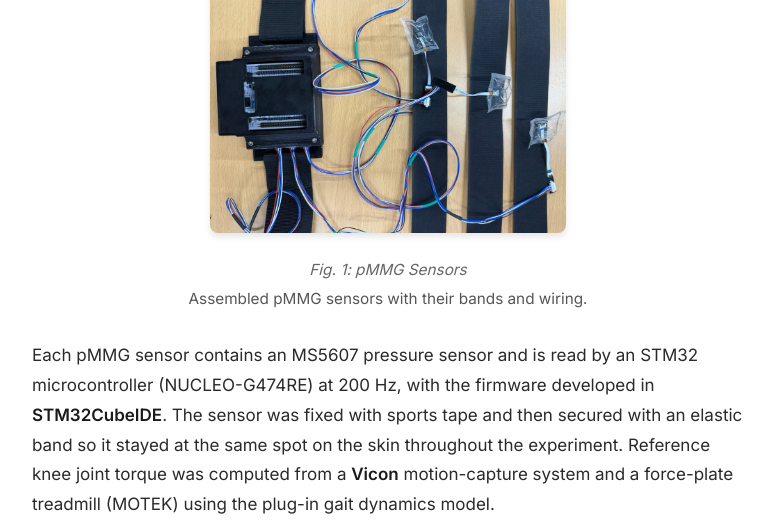
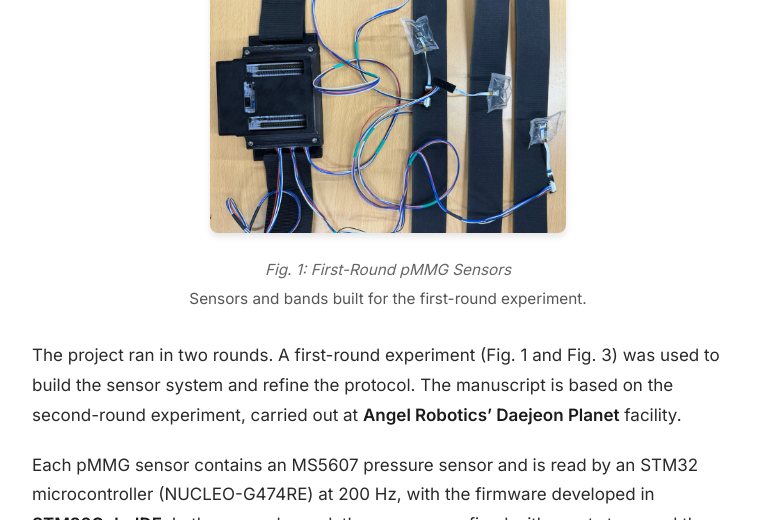
Before and after one commit to joonseokym/joonseokym.github.io, a Jekyll site: the page built from _posts/2024-12-02-pmmg-sensor.md, in a window 1280 px wide and 1400 px high, scrolled down 1143 px, cut to the strip 0-520 px from the top of the window. Shown: the whole strip, without its empty margins (252-1025 px from the left). Built offline with Jekyll 4.4.1, drawn with Linux system fonts in a browser that asks for light colours; some of the changed text lies outside the part shown.

Commit message:
content: clarify pMMG experiment rounds, fix TSA range, remove unverified claims
- pMMG post: first-round photos labeled, second round at Angel Robotics Daejeon Planet
- Twisted-String post: linear range corrected to ~51% per the research results
- Remove the 25% follower-engagement claim (site and CV)
- Remove personal Instagram link

Co-Authored-By: Claude Opus 5.5 <noreply@anthropic.com>

```diff
--- a/_config.yml
+++ b/_config.yml
@@ -63,7 +63,7 @@ resume_social_links:
   # resume_dribbble_url: "https://dribbble.com/jag"
   # resume_facebook_url:          "insert Facebook URL here"
   resume_linkedin_url: "https://www.linkedin.com/in/joonseokym/"
-  resume_instagram_url: "https://www.instagram.com/ssemiwest/"
+  # resume_instagram_url: "https://www.instagram.com/ssemiwest/"
   # resume_website_url: "http://joelglovier.com"
   # resume_medium_url: "https://medium.com/@jglovier"
 resume_print_social_links: true
--- a/_data/associations.yml
+++ b/_data/associations.yml
@@ -5,7 +5,7 @@
   logo_wide: true
   role: President (Official University Representative)
   year: Mar 2022 &mdash; May 2024
-  summary: Led the official student ambassador team, KAINURI, serving as a liaison between KAIST and the public to enhance the university's image. <ul class="resume-item-list"><li>Organized and participated in events to promote KAIST's initiatives and achievements to external audiences.</li><li>Developed and managed content for KAINURI's official social media platforms, increasing follower engagement by 25%.</li><li>Collaborated with various university departments to coordinate promotional activities and campus tours for prospective students.</li></ul>
+  summary: Led the official student ambassador team, KAINURI, serving as a liaison between KAIST and the public to enhance the university's image. <ul class="resume-item-list"><li>Organized and participated in events to promote KAIST's initiatives and achievements to external audiences.</li><li>Developed and managed content for KAINURI's official social media platforms.</li><li>Collaborated with various university departments to coordinate promotional activities and campus tours for prospective students.</li></ul>
 
 - organization: KAIST Creative Global Leader Camp
   logo: "/images/logos/kaist.png"
--- a/_data/projects.yml
+++ b/_data/projects.yml
@@ -7,7 +7,7 @@
   url: "/2024/12/02/pmmg-sensor.html"
   image: "/_assets/photos/thumbs/pmmg-sensor.jpg"
   summary: "Mapped where pMMG sensors best reflect knee joint torque across 20–60% thigh positions, identifying VM 20% and VL 30% as candidate sites."
-  description: <ul class="resume-item-list"><li>Conceptualized the study with my advisor and led it from hypothesis formulation through hardware design, experiments, and analysis.</li><li>Developed a data acquisition system using an STM32 microcontroller and MS5607 pressure sensors to measure muscle deformation via pneumatic mechanomyography (pMMG), a wearable modality robust to electrical noise.</li><li>Measured pMMG responses at 20–60% thigh-length positions on the vastus medialis, vastus lateralis, and biceps femoris during squat, single-leg squat, crouch gait, and walking, and quantified their association with knee joint torque (R²).</li><li>Designed and executed follow-up experiments at Angel Robotics using a Vicon motion-capture system and a force-plate treadmill to obtain reference knee joint torque via inverse dynamics.</li><li>Identified VM 20% and VL 30% as candidate attachment positions (squat-group R² of 0.752 and 0.824) and submitted a first-author manuscript to <i>Journal of Sensors</i> (Wiley), currently under review.</li></ul>
+  description: <ul class="resume-item-list"><li>Conceptualized the study with my advisor and led it from hypothesis formulation through hardware design, experiments, and analysis.</li><li>Developed a data acquisition system using an STM32 microcontroller and MS5607 pressure sensors to measure muscle deformation via pneumatic mechanomyography (pMMG), a wearable modality robust to electrical noise.</li><li>Measured pMMG responses at 20–60% thigh-length positions on the vastus medialis, vastus lateralis, and biceps femoris during squat, single-leg squat, crouch gait, and walking, and quantified their association with knee joint torque (R²).</li><li>Designed and executed follow-up experiments at Angel Robotics (Daejeon Planet) using a Vicon motion-capture system and a force-plate treadmill to obtain reference knee joint torque via inverse dynamics.</li><li>Identified VM 20% and VL 30% as candidate attachment positions (squat-group R² of 0.752 and 0.824) and submitted a first-author manuscript to <i>Journal of Sensors</i> (Wiley), currently under review.</li></ul>
 
 # 2. Twisted String CPM Actuator
 - project: Development of a Circular Twisted String Continuous Passive Motion Actuator
--- a/_posts/2024-12-02-pmmg-sensor.md
+++ b/_posts/2024-12-02-pmmg-sensor.md
@@ -19,17 +19,19 @@ Wearable muscle sensors each have practical weaknesses: sEMG is sensitive to ele
 <div style="text-align: center; margin-top: 20px; margin-bottom: 30px;">
   <img src="{{ '/_assets/photos/pmmg-sensor/sensor_and_housing.jpeg' | relative_url }}" alt="Assembled pMMG sensors" style="width: 50%; border-radius: 8px; cursor: zoom-in; box-shadow: 0 4px 6px rgba(0,0,0,0.1); transition: transform 0.2s;" onmouseover="this.style.transform='scale(1.02)'" onmouseout="this.style.transform='scale(1)'" onclick="openModal('{{ '/_assets/photos/pmmg-sensor/sensor_and_housing.jpeg' | relative_url }}')">
   <p style="font-size: 0.9em; color: #555; margin-top: 15px; line-height: 1.6; text-align: center; max-width: 80%; margin-left: auto; margin-right: auto;">
-    <span style="display: block; font-style: italic; color: #666; margin-bottom: 5px;">Fig. 1: pMMG Sensors</span>
-    Assembled pMMG sensors with their bands and wiring.
+    <span style="display: block; font-style: italic; color: #666; margin-bottom: 5px;">Fig. 1: First-Round pMMG Sensors</span>
+    Sensors and bands built for the first-round experiment.
   </p>
 </div>
 
-Each pMMG sensor contains an MS5607 pressure sensor and is read by an STM32 microcontroller (NUCLEO-G474RE) at 200 Hz, with the firmware developed in **STM32CubeIDE**. The sensor was fixed with sports tape and then secured with an elastic band so it stayed at the same spot on the skin throughout the experiment. Reference knee joint torque was computed from a **Vicon** motion-capture system and a force-plate treadmill (MOTEK) using the plug-in gait dynamics model.
+The project ran in two rounds. A first-round experiment (Fig. 1 and Fig. 3) was used to build the sensor system and refine the protocol. The manuscript is based on the second-round experiment, carried out at **Angel Robotics' Daejeon Planet** facility.
+
+Each pMMG sensor contains an MS5607 pressure sensor and is read by an STM32 microcontroller (NUCLEO-G474RE) at 200 Hz, with the firmware developed in **STM32CubeIDE**. In the second round, the sensor was fixed with sports tape and then secured with an elastic band so it stayed at the same spot on the skin throughout the experiment. Reference knee joint torque was computed from a **Vicon** motion-capture system and a force-plate treadmill (MOTEK) using the plug-in gait dynamics model.
 
 <div style="text-align: center; margin-top: 20px; margin-bottom: 30px;">
   <img src="{{ '/_assets/photos/pmmg-sensor/thigh_pmmg.png' | relative_url }}" alt="Sensor attachment on the thigh" style="width: 50%; border-radius: 8px; cursor: zoom-in; box-shadow: 0 4px 6px rgba(0,0,0,0.1); transition: transform 0.2s;" onmouseover="this.style.transform='scale(1.02)'" onmouseout="this.style.transform='scale(1)'" onclick="openModal('{{ '/_assets/photos/pmmg-sensor/thigh_pmmg.png' | relative_url }}')">
   <p style="font-size: 0.9em; color: #555; margin-top: 15px; line-height: 1.6; text-align: center; max-width: 80%; margin-left: auto; margin-right: auto;">
-    <span style="display: block; font-style: italic; color: #666; margin-bottom: 5px;">Fig. 2: Sensor Attachment</span>
+    <span style="display: block; font-style: italic; color: #666; margin-bottom: 5px;">Fig. 2: Second-Round Setup</span>
     Thigh-mounted pMMG sensors with motion-capture markers on the force-plate treadmill.
   </p>
 </div>
@@ -43,8 +45,8 @@ Attachment positions were expressed as a percentage of thigh length, from the di
   <img src="{{ '/_assets/photos/pmmg-sensor/gait_exp.png' | relative_url }}" alt="Walking task" style="width: 49%; border-radius: 8px; cursor: zoom-in; box-shadow: 0 4px 6px rgba(0,0,0,0.1); transition: transform 0.2s;" onmouseover="this.style.transform='scale(1.02)'" onmouseout="this.style.transform='scale(1)'" onclick="openModal('{{ '/_assets/photos/pmmg-sensor/gait_exp.png' | relative_url }}')">
 </div>
 <p style="font-size: 0.9em; color: #555; margin-top: 15px; margin-bottom: 30px; line-height: 1.6; text-align: center;">
-  <span style="display: block; font-style: italic; color: #666; margin-bottom: 5px;">Fig. 3: Movement Tasks</span>
-  Squat and walking tasks performed with the pMMG sensors and motion-capture markers attached.
+  <span style="display: block; font-style: italic; color: #666; margin-bottom: 5px;">Fig. 3: First-Round Movement Tasks</span>
+  Squat and walking tasks from the first-round experiment, used to develop the protocol.
 </p>
 
 The participant performed **squat, single-leg squat, crouch gait**, and **walking at 1.0 and 1.5 m/s**. Squat, single-leg squat, and crouch gait load the knee extensors heavily and were pooled as the *squat group*; walking served as a low-torque dynamic comparison. Each trial started and ended with three foot stomps, which were used to align the pMMG and motion-capture data in time.
```
Also changed, not shown: _posts/2021-04-01-twisted-string-cpm.md (+1 -1 lines), 1 other file.
